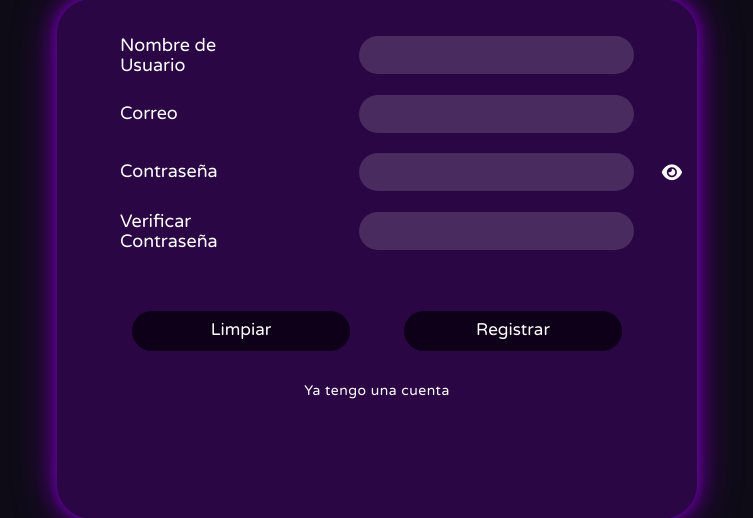
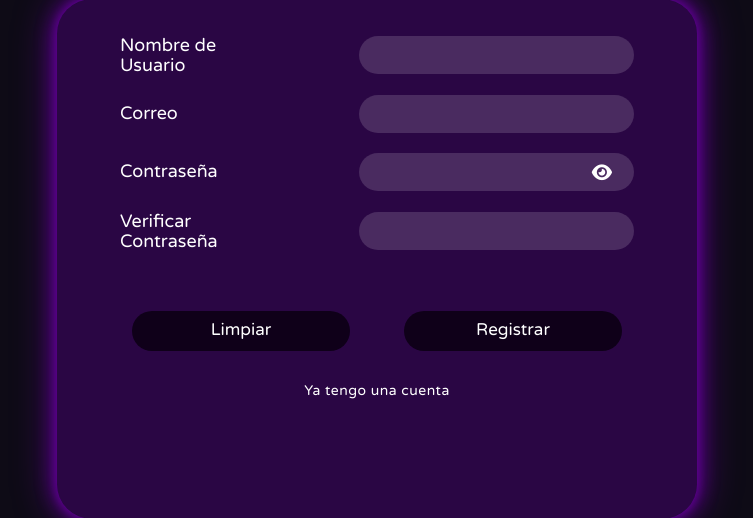
Before and after one commit to wolfis21/CompilerOnline, a Django app: page /users_form/ in a window 1280 px wide. Shown: the part 294-812 px from the top of the page, without its empty margins (263-1016 px from the left). Run offline with Django 4.2, Linux system fonts and the light colour scheme; some libraries are stand-ins or nearby versions.

Commit message:
correcion

```diff
--- a/CompilerOnline/system/static/css/styles.css
+++ b/CompilerOnline/system/static/css/styles.css
@@ -1737,7 +1737,7 @@ p{
     padding: 0;
     margin: 0;
     position: absolute;
-    right: 1.5rem;
+    right: 8.5rem;
     cursor: pointer;
     transition: .5s;
 }
```
